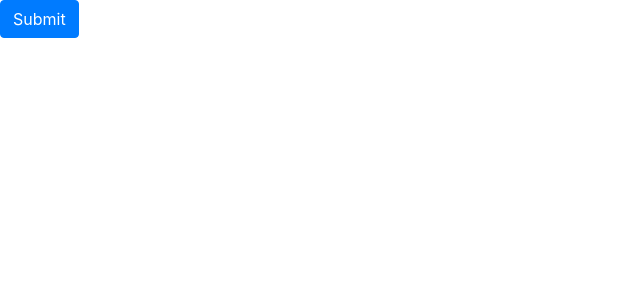
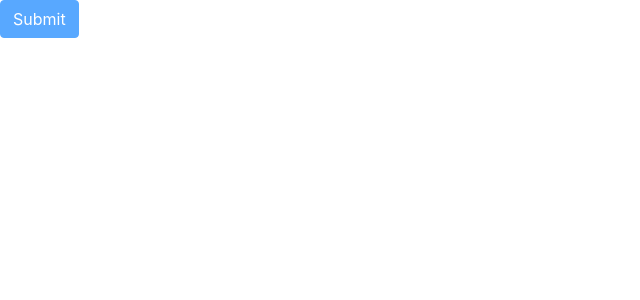
Before and after one commit to caverdude/angular, an Angular app in the folder beginangular/: page / in a window 1280 px wide. Shown: the top 300 px of the page, without its empty margins (0-640 px from the left). Built offline with nearby package versions, Linux system fonts and the light colour scheme.

Commit message:
Angular 9 with TypeScript Page 31

```diff
--- a/beginangular/src/app/app.component.ts
+++ b/beginangular/src/app/app.component.ts
@@ -3,9 +3,8 @@ import {ProductService} from "./product.service";
 
 @Component({
   selector: 'app-root',
-  template: `<button class="btn btn-primary">Submit</button>`,
+  template: `<button class="btn btn-primary" [class.disabled]="!isValid">Submit</button>`,
 })
 export class AppComponent {
-  title = 'My First Angular App!';
-  imageUrl = "https://www.w3schools.com/html/pic_mountain.jpg";
+  isValid = false;
 }
```
